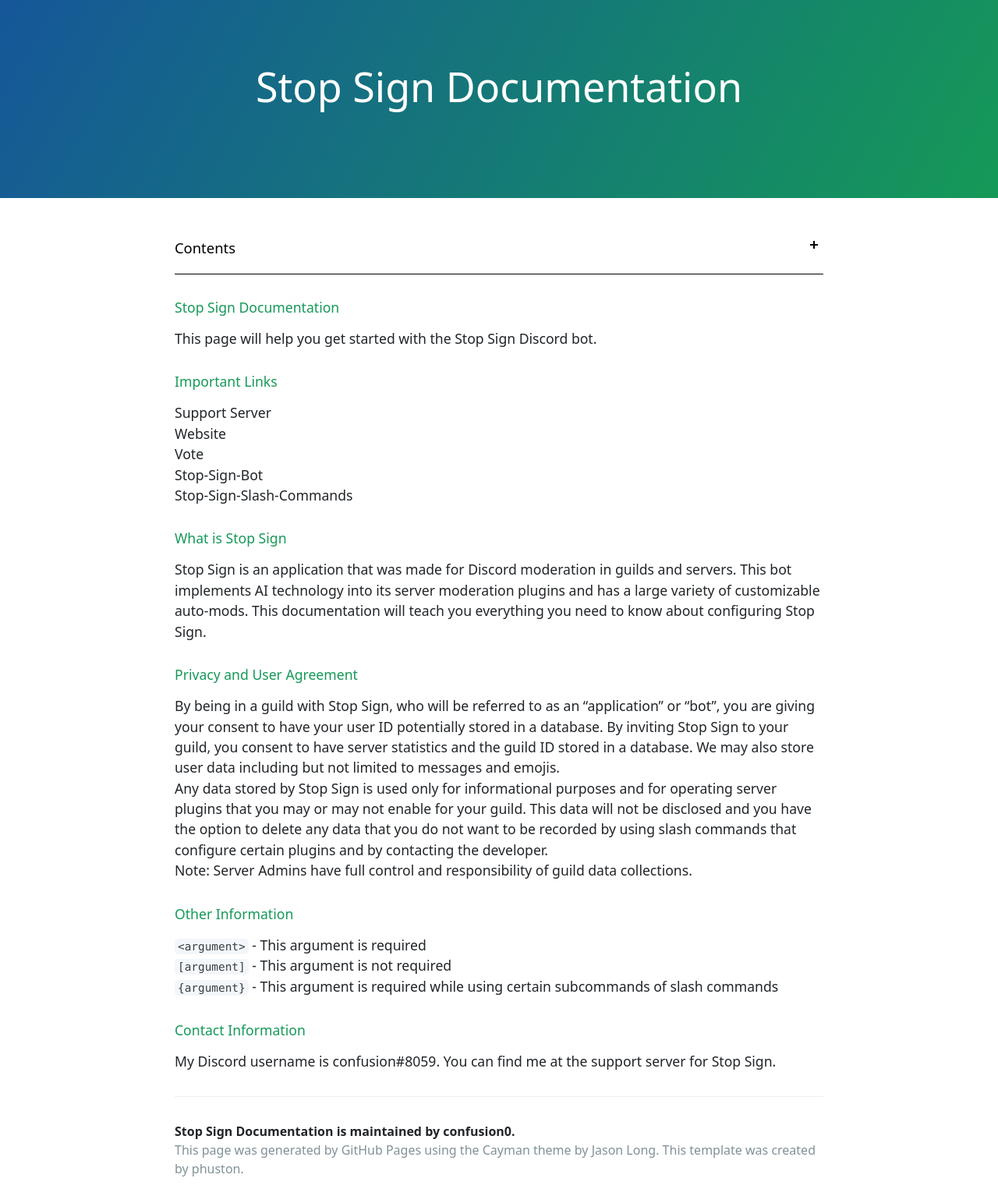
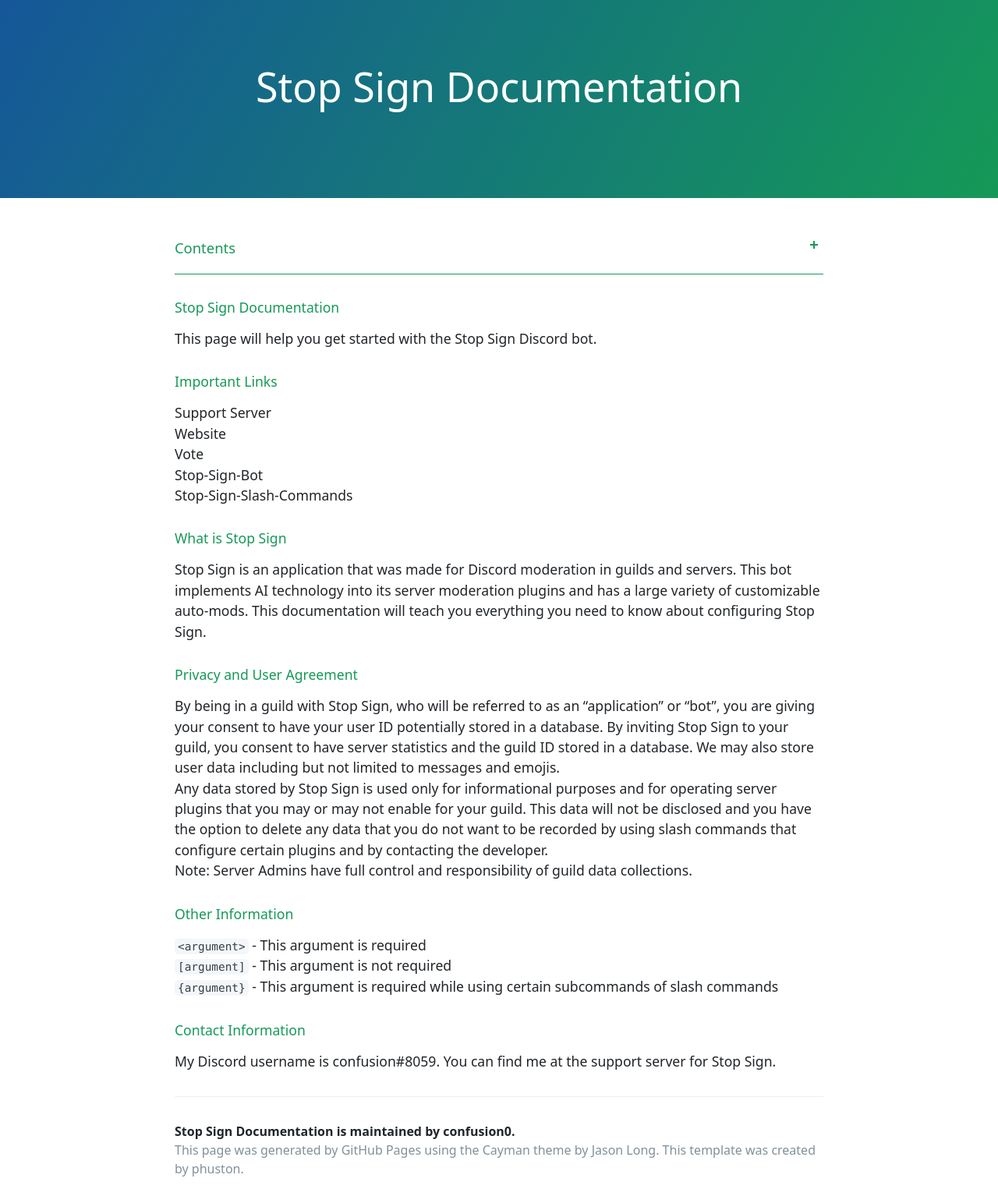
Before and after one commit to confusion0/stop-sign-bot-slash-commands, a Jekyll site: the page built from introduction.md, in a window 1280 px wide. Shown: the whole page at 78% size. Built offline with Jekyll 4.4.1, drawn with Linux system fonts in a browser that asks for light colours; nearby versions of some CDN libraries; library files that are not in the unit come from our copies.

Commit message:
Update ope.css

```diff
--- a/stylesheets/ope.css
+++ b/stylesheets/ope.css
@@ -3,7 +3,7 @@
   --background: #159957;
   --secondary: #159957;
   --link: #159957;
-  --text-color: #000000;
+  --text-color: #159957;
   --secondary-text-color: #159957;
 }
 
```
